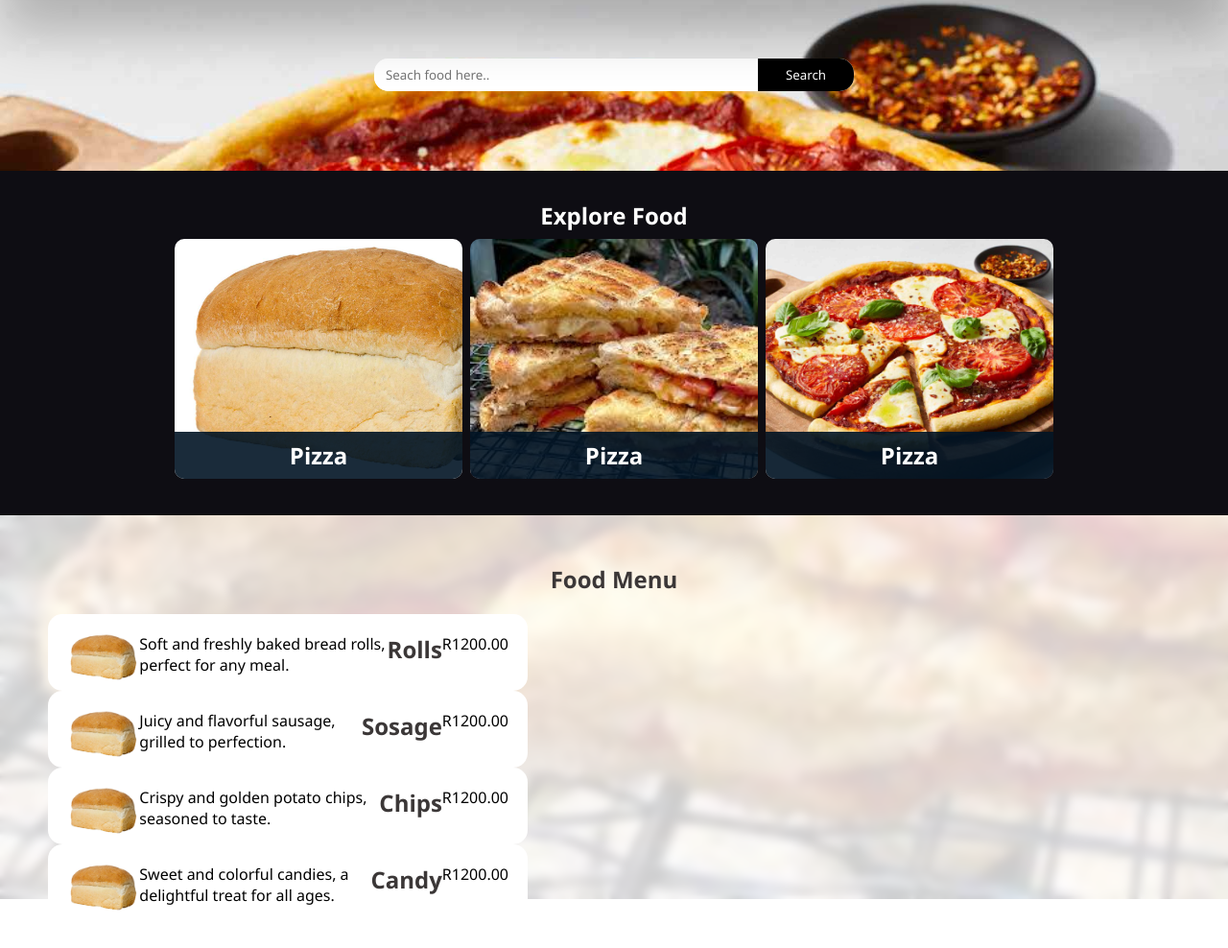
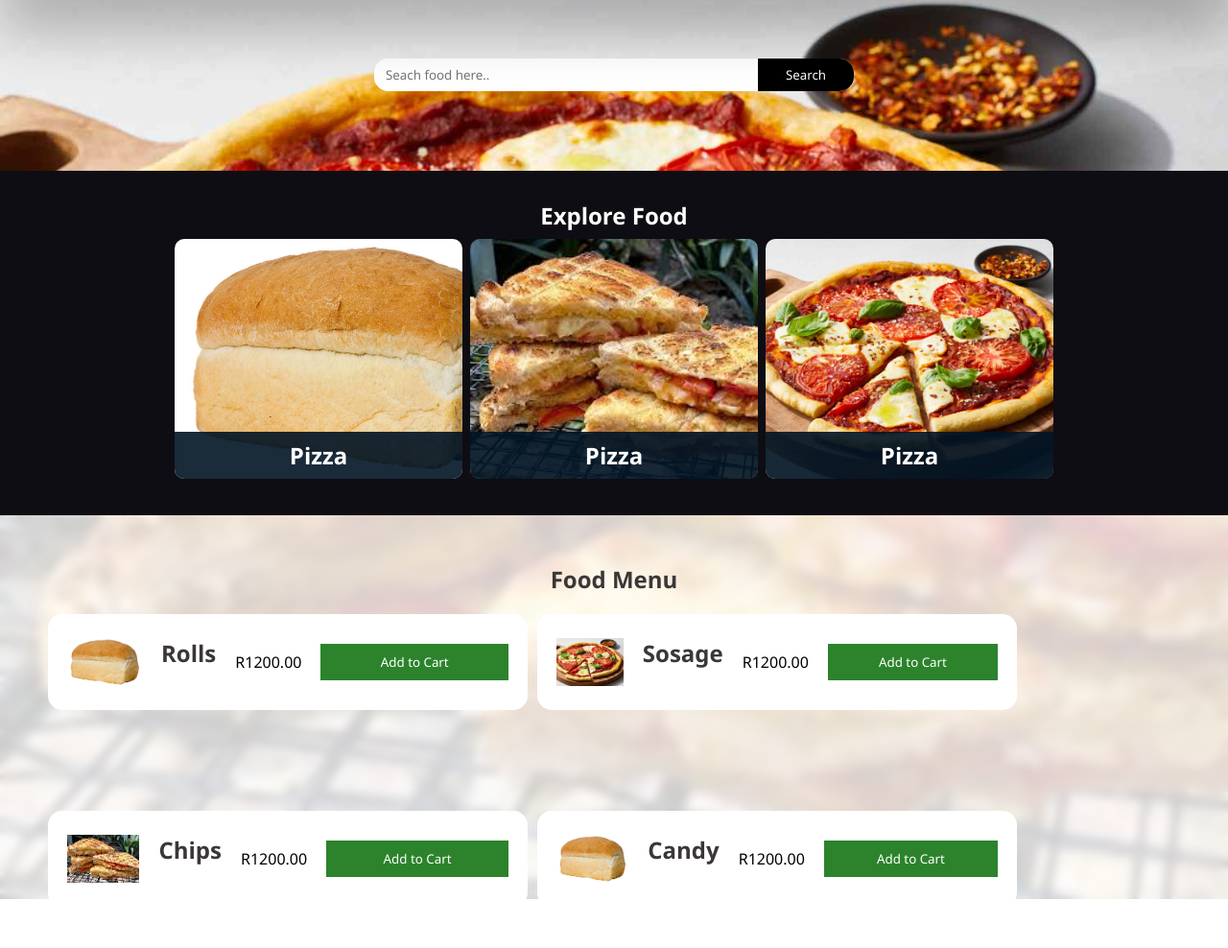
Before and after one commit to Mandla7784/Food-delivery-app, a plain HTML site: page index.html in a window 1280 px wide. Shown: the part 102-1090 px from the top of the page at 96% size. Before the commit the page ends 1062 px from the top, so only its background shows below. Drawn offline with Linux system fonts and the light colour scheme.

Commit message:
Updates and deployed with netlify

```diff
--- a/data/foodMenu.json
+++ b/data/foodMenu.json
@@ -10,13 +10,13 @@
       "name": "Sosage",
       "price": 1200,
       "Description": "Juicy and flavorful sausage, grilled to perfection.",
-      "image": "../images/bread.jpg"
+      "image": "../images/pizza.jpg"
     },
     {
       "name": "Chips",
       "price": 1200,
       "Description": "Crispy and golden potato chips, seasoned to taste.",
-      "image": "../images/bread.jpg"
+      "image": "../images/background-hero.jpeg"
     },
     {
       "name": "Candy",
--- a/foodMenu.js
+++ b/foodMenu.js
@@ -37,16 +37,25 @@ function displayItems(data) {
     const itemDescription = document.createElement("p");
     const itemName = document.createElement("h2");
     const itemPrice = document.createElement("p");
+    const addCartBtn = document.createElement("button");
 
     // Loading data to elements
     itemImage.src = `${image}`;
-    itemDescription.textContent = Description;
+    itemDescription.textContent = Description.slice(0, 50);
     itemName.innerHTML = name;
     itemPrice.textContent = `R${price.toFixed(2)}`;
     itemCard.classList.add("item-card");
+    addCartBtn.classList.add("cartbtn");
+    addCartBtn.textContent = "Add to Cart";
     // appending to Card
 
-    itemCard.append(itemImage, itemDescription, itemName, itemPrice);
+    itemCard.append(
+      itemImage,
+      //   itemDescription,
+      itemName,
+      itemPrice,
+      addCartBtn
+    );
     menuContainer.append(itemCard);
   });
 }
--- a/styles.css
+++ b/styles.css
@@ -219,13 +219,34 @@ main .explore {
 
 .item-card {
   width: 500px;
-  height: 80px;
+  height: 100px;
   display: flex;
+
+  justify-content: center;
+  align-items: center;
   background-color: white;
   padding: 20px;
   border-radius: 15px;
+  gap: 20px;
 }
 .item-card img {
   width: 80px;
   height: 50px;
 }
+
+.container-menu {
+  width: 100%;
+  height: 400px;
+  display: flex;
+  gap: 10px;
+  flex-wrap: wrap;
+}
+
+.cartbtn {
+  background-color: rgb(44, 131, 44);
+  color: white;
+  border: 0;
+  padding: 10px;
+  width: 200px;
+  cursor: pointer;
+}
```
Also changed, not shown: 2 other files.
